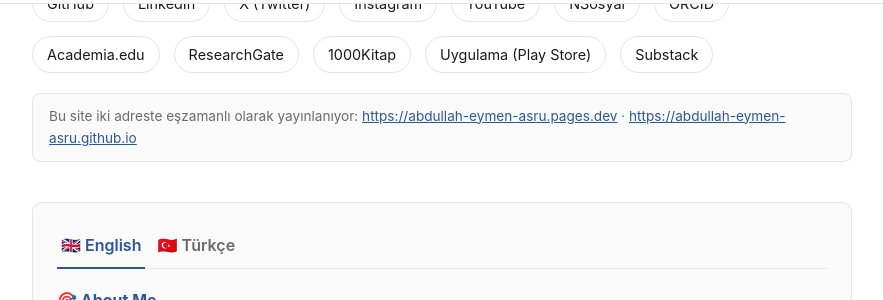
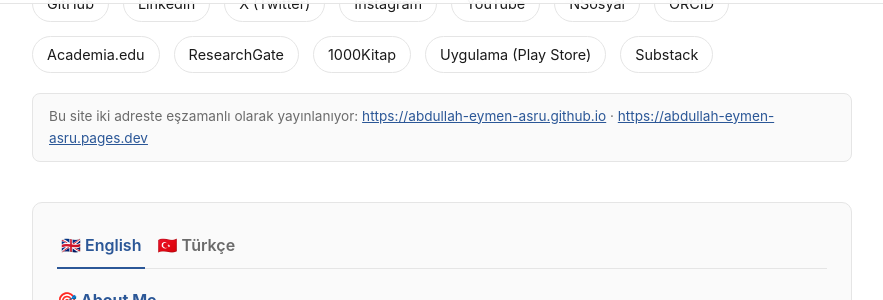
Before and after one commit to abdullah-eymen-asru/abdullah-eymen-asru.github.io, a Jekyll site: the page built from index.md, in a window 1280 px wide and 900 px high, scrolled down 343 px. Shown: the part 152-452 px from the top of the window, without its empty margins (198-1081 px from the left). Built offline with Jekyll 4.4.1, drawn with Linux system fonts in a browser that asks for light colours; a script that is not in the unit is left out; part of the change alters nothing that is shown.

```diff
--- a/_config.yml
+++ b/_config.yml
@@ -1,7 +1,7 @@
 title: "Abdullah Eymen Asru"
 description: "Akademik portfolyo ve blog"
 baseurl: ""
-url: "https://abdullah-eymen-asru.pages.dev"   # Birincil site - Google bu adresi indeksler
+url: "https://abdullah-eymen-asru.github.io"   # Birincil site - Google bu adresi indeksler
 
 # ---- BURAYI DOLDUR ----
 github_username: "abdullah-eymen-asru"
@@ -13,7 +13,7 @@ substack_feed: "https://abdullaheymenasru.substack.com/feed"
 google_analytics_id: "G-DJ4M58RB0P"   # Google Analytics'ten alacağın Measurement ID
 profile_image: "/assets/profil.jpg"   # örn: "/assets/profil.jpg" - fotoğrafı assets/ klasörüne yükleyip yolunu buraya yaz
 cloudflare_worker_url: "https://izleme-okuma-api.aeymena.workers.dev"   # Cloudflare Worker'ı deploy edince buraya yapıştır
-mirror_site_url: "https://abdullah-eymen-asru.github.io"   # İkincil/yedek kopya   # Aynı sitenin Cloudflare Pages'teki yedek kopyası
+mirror_site_url: "https://abdullah-eymen-asru.pages.dev"   # İkincil/yedek kopya   # Aynı sitenin Cloudflare Pages'teki yedek kopyası
 
 giscus:
   repo: "abdullah-eymen-asru/abdullah-eymen-asru.github.io"
```
